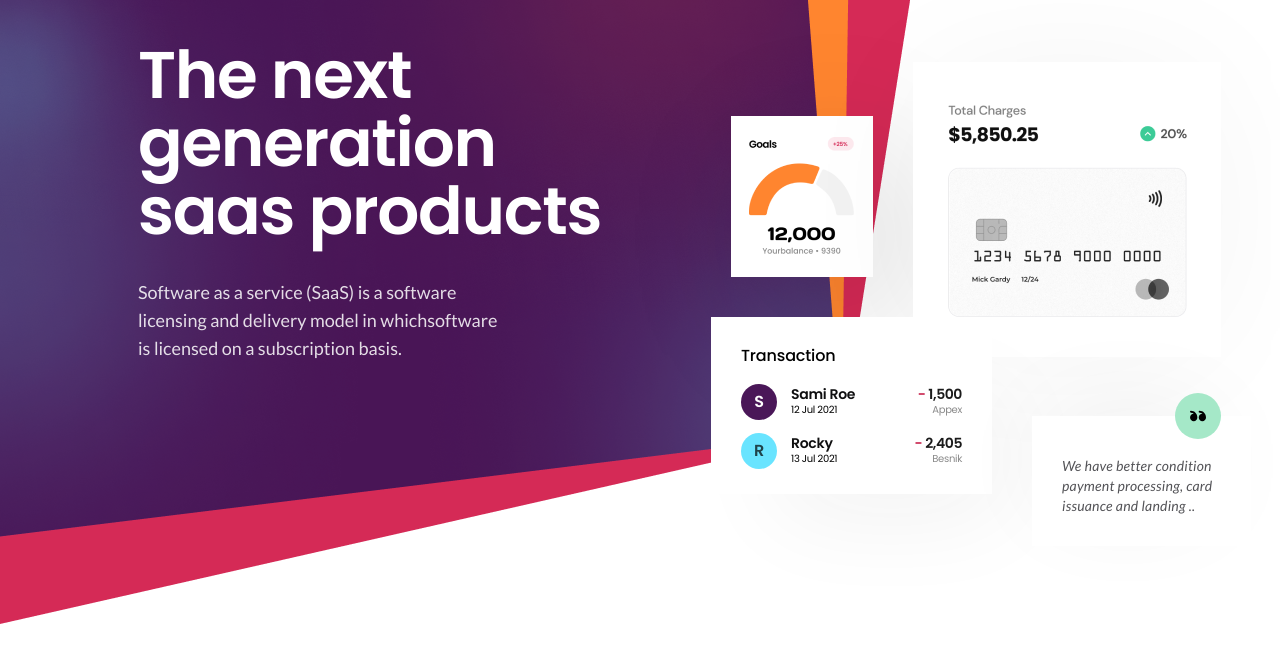
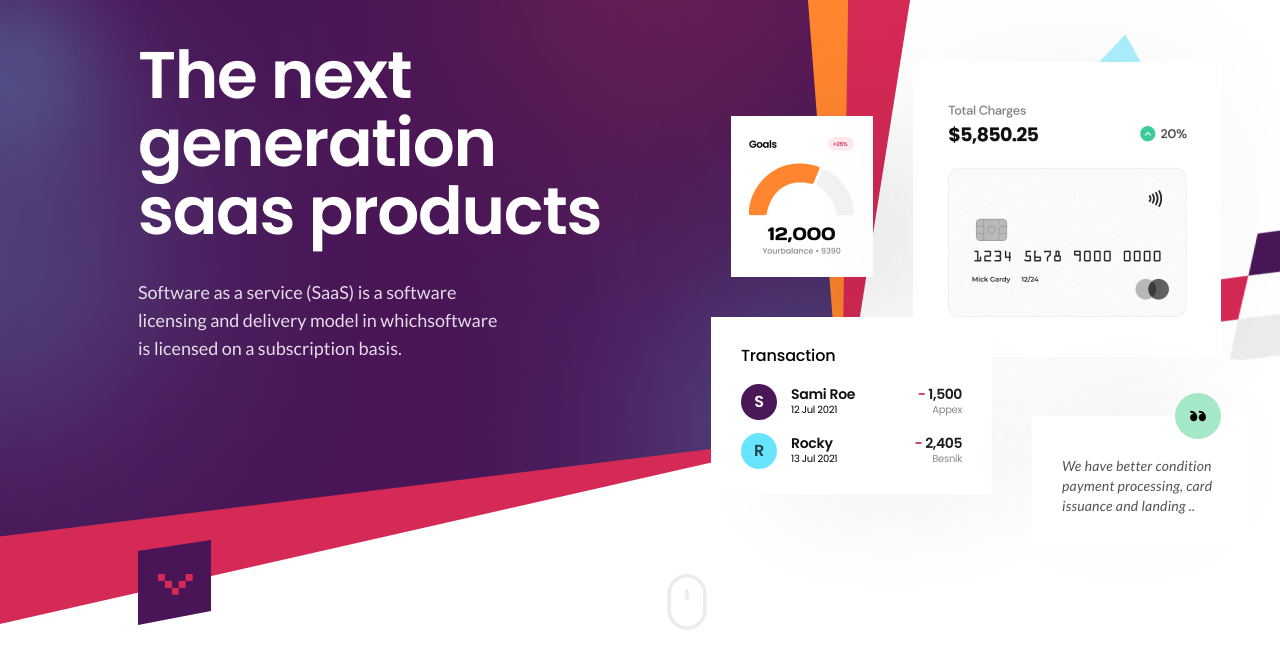
Before and after one commit to TrungEm/tailwind-project-03, a website: page public/index.html in a window 1280 px wide. Shown: the part 154-822 px from the top of the page. Drawn offline with Linux system fonts and the light colour scheme.

Commit message:
Làm phần hero #2

```diff
--- a/public/assets/css/styles.css
+++ b/public/assets/css/styles.css
@@ -8,7 +8,16 @@
 
 .decorate-01 {
     background: url(../imgs/abstract-01.png) no-repeat;
+    width: 289px;
+    height: 193px;
     transform: rotate(-12.42deg);
+}
+
+.decorate-02 {
+    background: url(../imgs/abstract-02.png) no-repeat;
+    width: 289px;
+    height: 206px;
+    transform: rotate(7.56deg);
 }
 
 .container-header {
@@ -17,3 +26,15 @@
     margin-left: auto;
     margin-right: auto;
 }
+
+.icon-scrool-down {
+    background: url(../imgs/scrool-down.png);
+    width: 73px;
+    height: 85px;
+}
+
+.icon-mouse {
+    background: url(../imgs/mouse.png);
+    width: 56px;
+    height: 56px;
+}
--- a/public/index.html
+++ b/public/index.html
@@ -10,7 +10,7 @@
     <body class="h-[6000px]">
         <!-- Header -->
         <header class="bg-header min-h-screen">
-            <div class="pt-[54px]">
+            <div class="relative pt-[54px] overflow-hidden">
                 <!-- Container -->
                 <div class="container-header">
                     <!-- Header Top -->
@@ -63,7 +63,7 @@
                     </div>
 
                     <!-- Hero -->
-                    <section class="flex mt-[106px]">
+                    <section class="relative flex mt-[106px]">
                         <div class="ml-[114px]">
                             <h1
                                 class="font-semibold text-[4.125rem] leading-[1.03] text-white tracking-[-0.02em] w-[465px]"
@@ -77,6 +77,7 @@
                                 licensing and delivery model in whichsoftware is
                                 licensed on a subscription basis.
                             </p>
+                            <div class="mt-[178px] icon-scrool-down"></div>
                         </div>
                         <div class="mt-5 ml-[108px]">
                             <div class="flex ml-5">
@@ -203,9 +204,16 @@
                                     </div>
                                 </div>
                             </div>
+                            <div class="mt-7 ml-[-52px] icon-mouse"></div>
                         </div>
+                        <div
+                            class="absolute right-[90px] top-[14px] -z-10 decorate-01"
+                        ></div>
                     </section>
                 </div>
+                <div
+                    class="absolute right-[-104px] top-[307px] -z-10 decorate-02"
+                ></div>
             </div>
         </header>
 
```
Also changed, not shown: public/assets/css/tailwind.css, public/assets/imgs/abstract-02.png (added), public/assets/imgs/mouse.png (added), public/assets/imgs/scrool-down.png (added), 4 other files.
